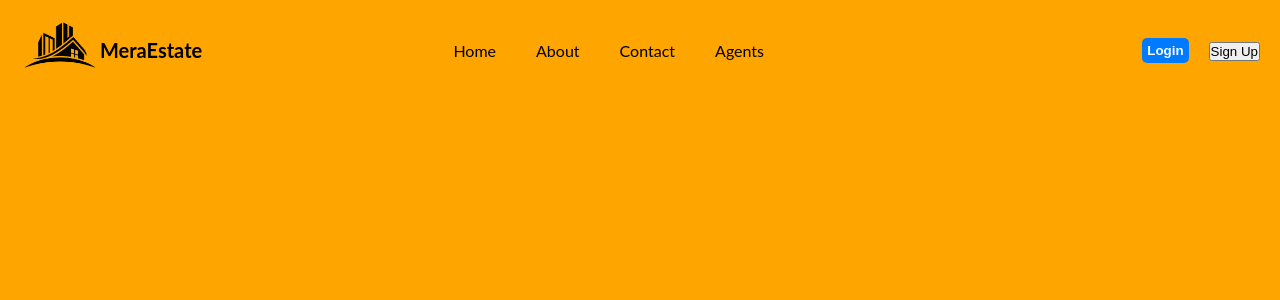
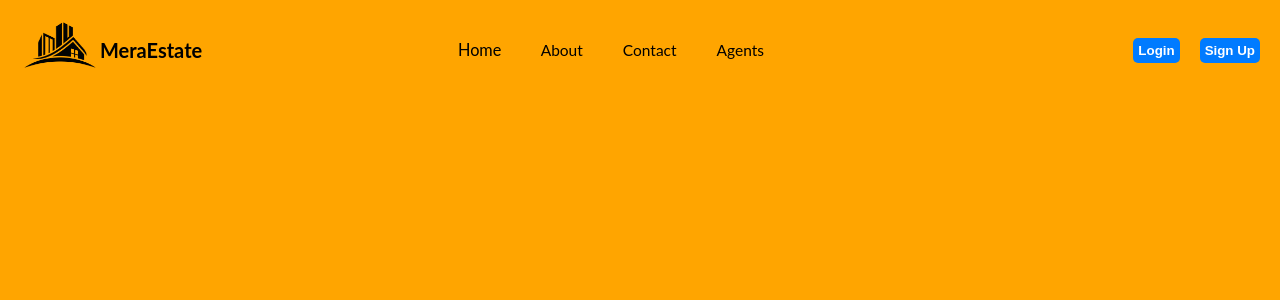
Before and after one commit to ameraehab/RealState, a React (Vite) app: page / in a window 1280 px wide. In both pictures the pointer is over the link "Home". Shown: the top 300 px of the page. Built offline with nearby package versions, Linux system fonts and the light colour scheme.

Commit message:
update navbar component

```diff
--- a/src/components/navbar.css
+++ b/src/components/navbar.css
@@ -21,6 +21,11 @@
 .nav-items {
   display: flex;
   gap: 40px;
+  font-size: 15.5px;
+}
+.nav-items a:hover {
+  transition: all 0.3s ease;
+  scale: 1.05;
 }
 .right {
   flex: 2;
@@ -29,7 +34,8 @@
   justify-content: flex-end;
   gap: 20px;
 }
-.logIn button {
+.logIn button,
+.signUp button {
   cursor: pointer;
   font-weight: bold;
   padding: 5px;
@@ -37,4 +43,9 @@
   background-color: #007bff;
   color: white;
   border-radius: 5px;
+  transition: all 0.3s ease;
 }
+.logIn button:hover,
+.signUp button:hover {
+  scale: 1.05;
+}
```
